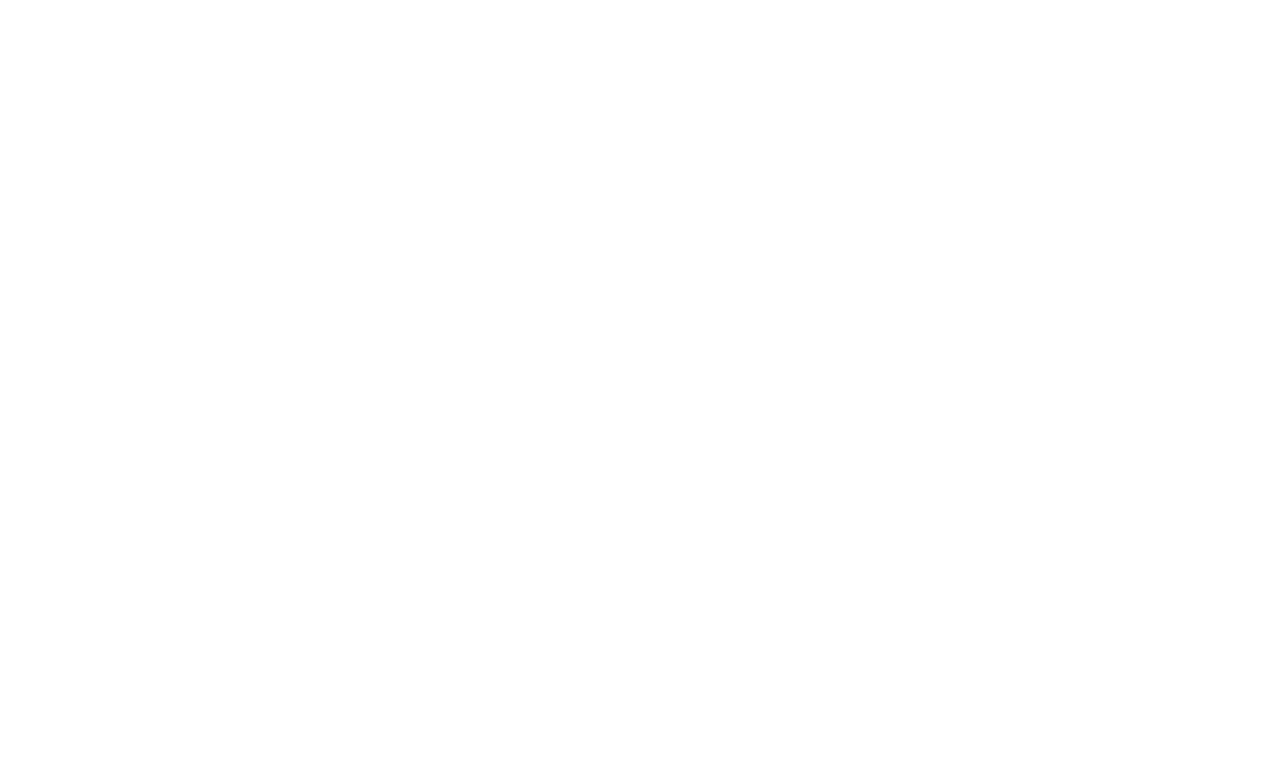
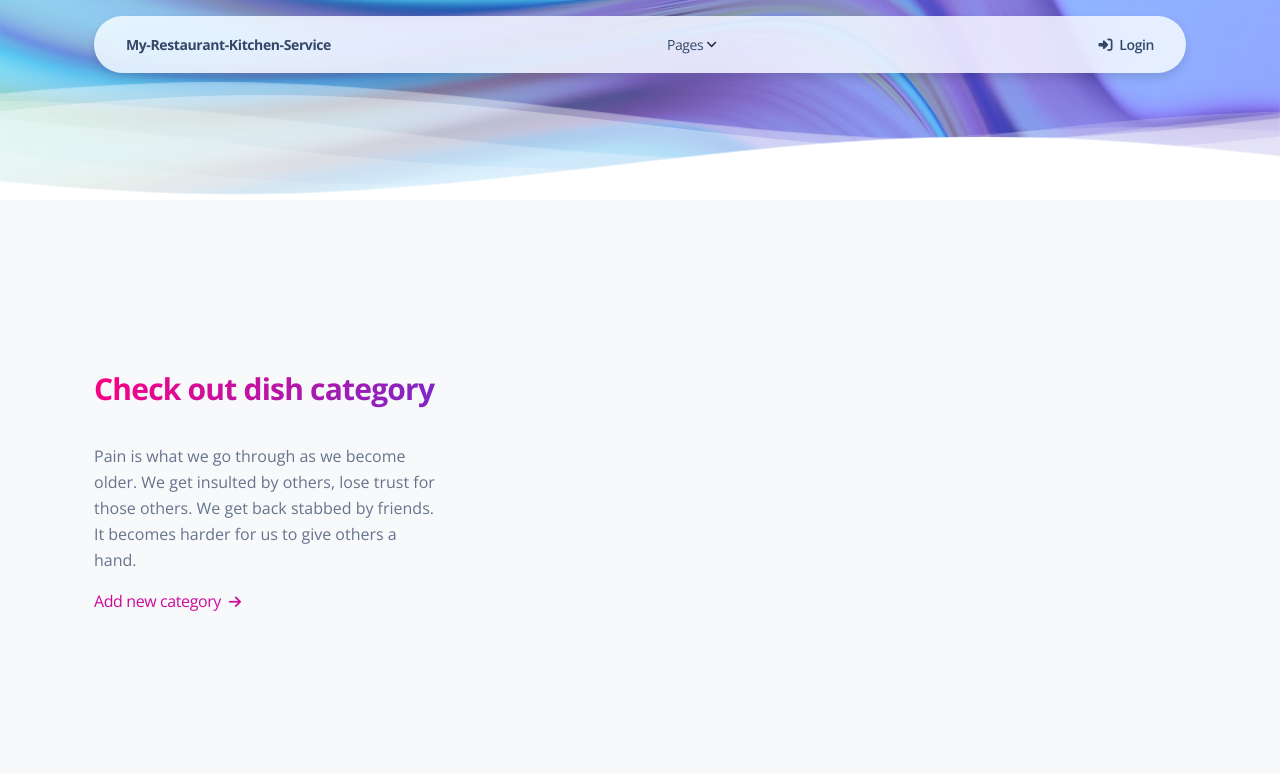
Before and after one commit to imelnyk007/my-restaurant-kitchen-service, a Django app: page /categories/ in a window 1280 px wide. Before the commit the part shown is empty. Shown: the top 774 px of the page. Run offline with Django 4.2, Linux system fonts and the light colour scheme; data that the repository does not hold is empty; some libraries are stand-ins or nearby versions.

Commit message:
Create category_list.html

```diff
--- a/templates/kitchen/category_list.html
+++ b/templates/kitchen/category_list.html
@@ -0,0 +1,68 @@
+{% extends 'base.html' %}
+{% load static %}
+
+{% block body %} class="blog-author bg-gray-100" {% endblock body %}
+
+{% block header %}
+
+{% include 'includes/navigation.html' %}
+
+{% endblock header %}
+
+<br><br>
+
+{% block content %}
+  <header class="bg-gradient-dark">
+    <div class="page-header min-vh-25" style="background-image: url('{% static 'img/curved1.jpg' %}');">
+      <span class="mask bg-gradient-info opacity-5"></span>
+      <div class="container">
+        <div class="row justify-content-center">
+          <div class="col-lg-8 text-center mx-auto my-auto">
+          </div>
+        </div>
+      </div>
+      <div class="position-absolute w-100 z-index-1 bottom-0">
+        <svg class="waves" xmlns="http://www.w3.org/2000/svg" xmlns:xlink="http://www.w3.org/1999/xlink" viewBox="0 24 150 40" preserveAspectRatio="none" shape-rendering="auto">
+          <defs>
+            <path id="gentle-wave" d="M-160 44c30 0 58-18 88-18s 58 18 88 18 58-18 88-18 58 18 88 18 v44h-352z" />
+          </defs>
+          <g class="moving-waves">
+            <use xlink:href="#gentle-wave" x="48" y="-1" fill="rgba(255,255,255,0.40" />
+            <use xlink:href="#gentle-wave" x="48" y="3" fill="rgba(255,255,255,0.35)" />
+            <use xlink:href="#gentle-wave" x="48" y="5" fill="rgba(255,255,255,0.25)" />
+            <use xlink:href="#gentle-wave" x="48" y="8" fill="rgba(255,255,255,0.20)" />
+            <use xlink:href="#gentle-wave" x="48" y="13" fill="rgba(255,255,255,0.15)" />
+            <use xlink:href="#gentle-wave" x="48" y="16" fill="rgba(255,255,255,1" />
+          </g>
+        </svg>
+      </div>
+    </div>
+  </header>
+<!-- -------- START Features w/ icons and text on left & gradient title and text on right -------- -->
+<section class="py-9">
+  <div class="container">
+    <div class="row">
+      <div class="col-lg-4">
+        <h3 class="text-gradient text-primary mb-0 mt-2">Check out dish category</h3>
+        <h6><br></h6>
+        <p>Pain is what we go through as we become older. We get insulted by others, lose trust for those others. We get back stabbed by friends. It becomes harder for us to give others a hand.</p>
+        <a href="javascript:;" class="text-primary icon-move-right">Add new category
+          <i class="fas fa-arrow-right text-sm ms-1"></i>
+        </a>
+      </div>
+      <div class="col-lg-6 mt-lg-0 mt-5 ps-lg-0 ps-0">
+        {% for category in category_list %}
+          <div class="p-3 info-horizontal">
+            <div class="icon icon-shape rounded-circle bg-gradient-primary shadow text-center">
+              <i class="fas fa-ship opacity-10"></i>
+            </div>
+            <div class="description ps-3">
+              <h4 class="mb-0">{{ category.name }}</h4>
+            </div>
+          </div>
+        {% endfor %}
+      </div>
+    </div>
+  </div>
+</section>
+{% endblock content %}
```
Also changed, not shown: templates/kitchen/cook_list.html (+4 -5 lines), static/img/curved1.jpg (added).
